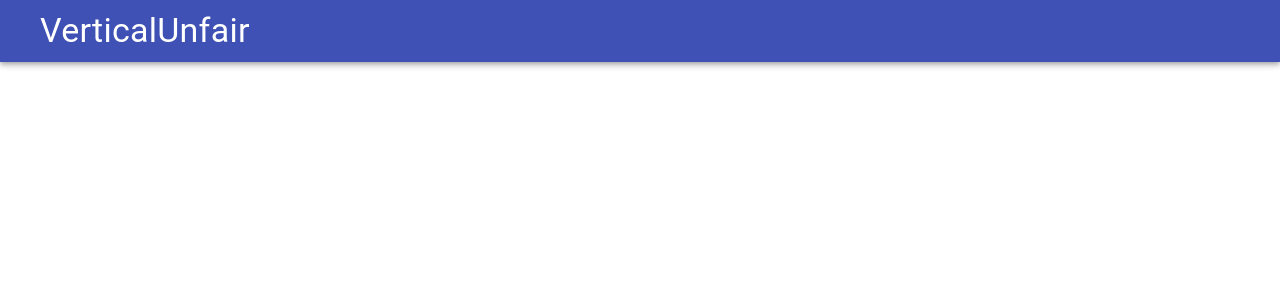
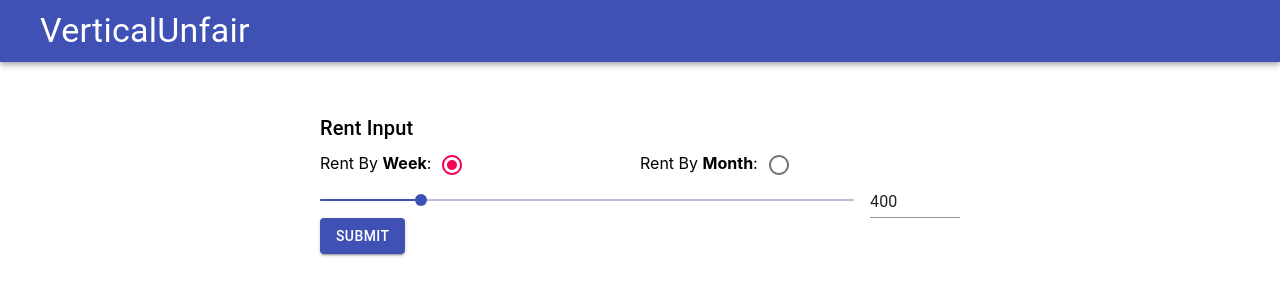
Before and after one commit to OllyNural/VerticalUnfair-Web, a React (Create React App) app: page / in a window 1280 px wide. Shown: the top 300 px of the page. Built offline with nearby package versions, Linux system fonts and the light colour scheme.

Commit message:
Added initial rent input for week and month

```diff
--- a/src/components/Container/Container.js
+++ b/src/components/Container/Container.js
@@ -1,16 +1,22 @@
 import React, { useState } from 'react';
-import Grid from '@material-ui/core/Grid';
 import Create from '../Create';
 import Layout from '../Layout';
+import Details from '../Details';
 
 const Container = () => {
     const [submitted, setSubmitted] = useState(false);
 
+    const onSubmit = (e) => {
+        console.log('hello');
+        console.log(e.target.value)
+        setSubmitted(!submitted);
+    }
+
     return (
         <Layout>
-            <Grid container >
-                <Create />
-            </Grid>
+            {!submitted ?
+                <Create onSubmit={onSubmit} /> :
+                <Details />}
         </Layout>
     )
 }
--- a/src/components/Create/Create.js
+++ b/src/components/Create/Create.js
@@ -1,16 +1,102 @@
 import React from 'react';
-import { makeStyles } from '@material-ui/core/styles';
+import { Grid, makeStyles, Button, Slider, Input, Radio } from '@material-ui/core';
+import Typography from '@material-ui/core/Typography';
 
 const useStyles = makeStyles(() => ({
-    container: {
+    rootGridContainer: {
+        margin: '0 auto',
     },
+    formGridContainer: {
+        width: '50%',
+        paddingTop: '50px',
+    },
+    formContainer: {
+        width: '100%',
+    }
 }));
 
-const Create = () => {
+const Create = ({ onSubmit }) => {
     const classes = useStyles();
-    console.log(classes);
+
+    const [rentType, setRentType] = React.useState('week');
+    const [rentValue, setRentValue] = React.useState(400);
+
+    // https://material-ui.com/components/slider/
+    const handleSliderChange = (event, newValue) => {
+        setRentValue(newValue);
+    };
+
+    const handleSliderInputChange = event => {
+        setRentValue(event.target.value === '' ? '' : Number(event.target.value));
+    };
+
+    function handleRadioChange(event) {
+        setRentType(event.target.value);
+    }
+
     return (
-        'Hello'
+        <Grid container className={classes.rootGridContainer} justify="center">
+            <Grid item container className={classes.formGridContainer}>
+                <form onSubmit={onSubmit} className={classes.formContainer}>
+                    <Grid item xs={12} >
+                        <Typography variant='h6' >Rent Input</Typography>
+                        <Grid container justify="between">
+                            <Grid item xs={6}>
+                                Rent By <b>Week</b>:
+                                <Radio
+                                    checked={rentType === 'week'}
+                                    onChange={handleRadioChange}
+                                    value="week"
+                                    name="radio-button-demo"
+                                    inputProps={{ 'aria-label': 'Week' }}
+                                />
+                            </Grid>
+                            <Grid item xs={6}>
+                                Rent By <b>Month</b>:
+                                <Radio
+                                    checked={rentType === 'month'}
+                                    onChange={handleRadioChange}
+                                    value="month"
+                                    name="radio-button-demo"
+                                    inputProps={{ 'aria-label': 'Month' }}
+                                />
+                            </Grid>
+                        </Grid>
+                    </Grid>
+                    <Grid item xs={12}>
+                        <Grid container spacing={2} alignItems="center">
+                            <Grid item xs>
+                                <Slider
+                                    value={typeof rentValue === 'number' ? rentValue : 0}
+                                    min={rentType === 'week' ? 25 : 110}
+                                    max={rentType === 'week' ? 2000 : 8660}
+                                    onChange={handleSliderChange}
+                                    aria-labelledby="input-slider"
+                                />
+                            </Grid>
+                            <Grid item>
+                                <Input
+                                    className={classes.input}
+                                    value={rentValue}
+                                    onChange={handleSliderInputChange}
+                                    inputProps={{
+                                        step: 100,
+                                        min: rentType === 'week' ? 25 : 110,
+                                        max: rentType === 'week' ? 2000 : 8660,
+                                        type: 'number',
+                                        'aria-labelledby': 'input-slider',
+                                    }}
+                                />
+                            </Grid>
+                        </Grid>
+
+                        <Button variant="contained" type="submit" color="primary" className={classes.button}>
+                            Submit
+                        </Button>
+                    </Grid>
+                </form>
+            </Grid>
+        </Grid>
     )
 }
 
--- a/src/components/Details/details.js
+++ b/src/components/Details/details.js
@@ -1,6 +1,21 @@
+import React from 'react';
+import { Grid, Button, makeStyles } from "@material-ui/core";
+
+const useStyles = () => makeStyles(() => {
+    button: {
+
+    };
+});
+
 const Details = () => {
+    const classes = useStyles();
+
     return (
-        'Hello'
+        <Grid container>
+            <Button variant="contained" color="secondary" className={classes.button}>
+                Secondary
+            </Button>
+        </Grid>
     )
 }
 
--- a/src/components/Layout/Layout.js
+++ b/src/components/Layout/Layout.js
@@ -1,5 +1,5 @@
-import React from 'react';
-import { Box, makeStyles, Typography, Link } from '@material-ui/core';
+import React, { Children } from 'react';
+import { makeStyles, Typography, Link } from '@material-ui/core';
 import AppBar from '@material-ui/core/AppBar';
 
 const useStyles = makeStyles(theme => ({
@@ -16,10 +16,11 @@ const useStyles = makeStyles(theme => ({
     },
 }))
 
-const Layout = () => {
+const Layout = ({ children }) => {
     const classes = useStyles();
 
     return (
+        <React.Fragment>
             <AppBar position="static">
                 <Typography variant="h4" className={classes.title}>
                     <Link href={`/`} color="inherit" className={classes.link}>
@@ -27,6 +28,8 @@ const Layout = () => {
                     </Link>
                 </Typography>
             </AppBar>
+            {children}
+        </React.Fragment>
     )
 }
 
```
Lines whose indentation alone changed are shown as unchanged.
